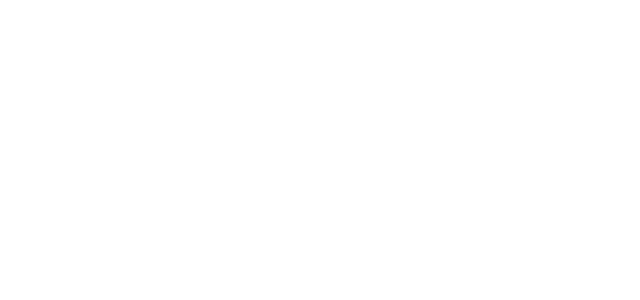
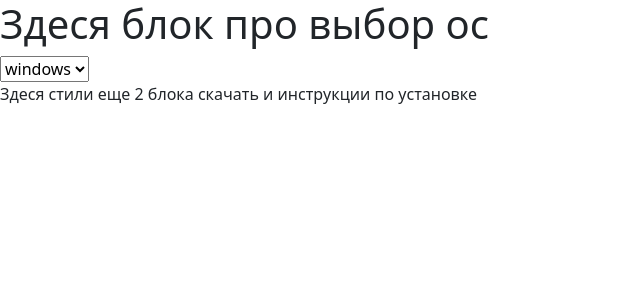
Before and after one commit to comaff15/svelte-app, a SvelteKit app: page /launcher in a window 1280 px wide. Shown: the top 300 px of the page, without its empty margins (0-640 px from the left). Built offline with nearby package versions, Linux system fonts and the light colour scheme.

Commit message:
add logic

```diff
--- a/src/lib/components/common/Header.svelte
+++ b/src/lib/components/common/Header.svelte
@@ -3,6 +3,7 @@
 </script>
 
 
+
 <style>
 
 </style>
--- a/src/lib/components/pages/launcher/Linux.svelte
+++ b/src/lib/components/pages/launcher/Linux.svelte
@@ -0,0 +1,10 @@
+
+
+Здеся стили еще 2 блока
+
+скачать и инструкции по установке
+
+
+<style>
+
+</style>
--- a/src/lib/components/pages/launcher/Win.svelte
+++ b/src/lib/components/pages/launcher/Win.svelte
@@ -0,0 +1,8 @@
+Здеся стили еще 2 блока
+
+скачать и инструкции по установке
+
+
+<style>
+
+</style>
--- a/src/routes/+layout.svelte
+++ b/src/routes/+layout.svelte
@@ -4,9 +4,11 @@
 </script>
 
 <div class ="app">
+	<Header/>
     <main class="content">
         <slot/>
     </main>
+	<Footer/>
 </div>
 
 <style>
--- a/src/routes/launcher/+page.svelte
+++ b/src/routes/launcher/+page.svelte
@@ -1,6 +1,30 @@
 <script>
+    import Linux from "../../lib/components/pages/launcher/Linux.svelte";
+    import Win from "../../lib/components/pages/launcher/Win.svelte";
 
+    const options = [
+        {os: 'windows', component: Win},
+        {os: 'Linux', component: Linux}
+    ]
+
+    let selected = options[0]
 </script>
+<article>
+    <h1>Здеся блок про выбор ос</h1>
+    <!-- Селект тоже надо стилезовать -->
+    <select bind:value={selected}>
+        {#each options as option}
+            <option value={option}>
+                {
+                    option.os
+                }
+            </option>
+        {/each}
+    </select>
+</article>
+
+
+<svelte:component this={selected.component}/>
 
 <style>
 
```
Also changed, not shown: src/routes/+page.svelte (+8 -5 lines).
